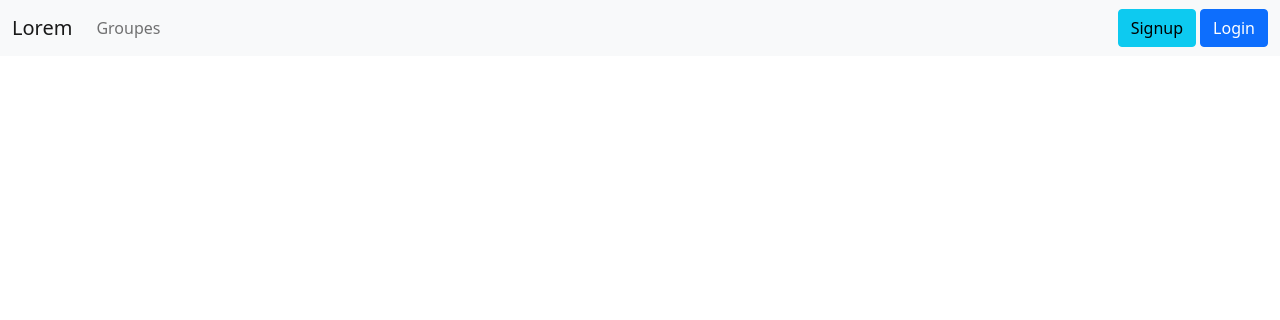
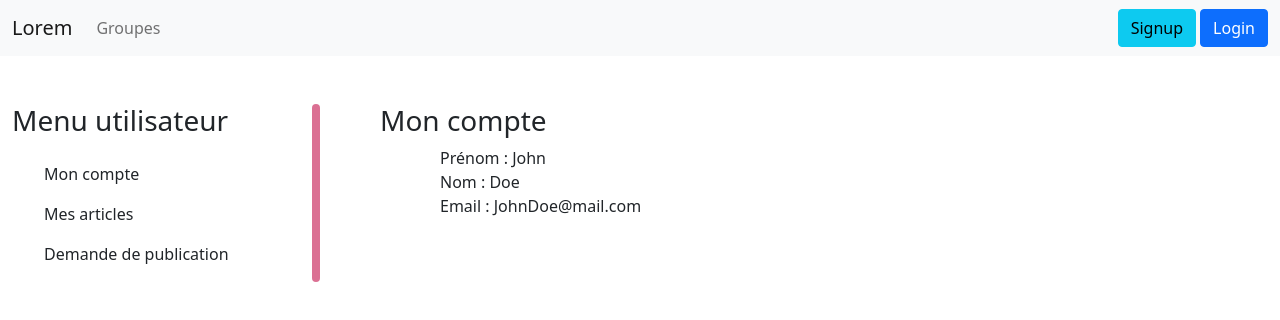
Before and after one commit to projet-technique-h3-2022/LoremFront, a Vue app: page /myAccount in a window 1280 px wide. Shown: the top 320 px of the page. Built offline with nearby package versions, Linux system fonts and the light colour scheme.

Commit message:
add: MyAccount page

```diff
--- /dev/null
+++ b/src/pages/MyAccount.vue
@@ -0,0 +1,54 @@
+<template>
+    <div class="MyAccount">
+        <div class="row mainRow">
+            <div class="col-md-3 leftContent">
+                <h3>Menu utilisateur</h3>
+                <ul>
+                    <li>Mon compte</li>
+                    <li>Mes articles</li>
+                    <li>Demande de publication</li>
+                </ul>
+                <div class="separator"></div>
+            </div>
+            <div class="col-md-7 ms-5">
+                <h3>Mon compte</h3>
+                <div class="row ms-5">
+                    <div class="userLastame">Prénom : John</div>
+                    <div class="userFirstame">Nom : Doe</div>
+                    <div class="userEmail">Email : JohnDoe@mail.com</div>
+                </div>
+            </div>
+        </div>
+    </div>
+</template>
+
+<style scoped>
+.mainRow {
+    margin-top: 3rem;
+}
+
+.mainRow ul {
+    margin-top: 1.5rem;
+    display: flex;
+    flex-flow: column nowrap;
+    gap: 1rem;
+}
+
+.mainRow li {
+    list-style-type: none;
+}
+
+.leftContent {
+    position: relative;
+}
+
+.separator {
+    position: absolute;
+    top: 0;
+    right: 0;
+    width: .5rem;
+    height: 100%;
+    border-radius: 5px;
+    background-color: palevioletred;
+}
+</style>
--- a/src/router/index.js
+++ b/src/router/index.js
@@ -1,8 +1,9 @@
 import { createRouter, createWebHistory } from 'vue-router'
 import Signup from '@/pages/Signup.vue'
-import Login from '@/pages/Login.vue'
+// import Login from '@/pages/Login.vue'
 import HomePage from '../pages/HomePage.vue'
 import ReadArticle from '../pages/ReadArticle.vue'
+import MyAccount from '../pages/MyAccount.vue'
 
 const router = createRouter({
   history: createWebHistory(),
@@ -22,6 +23,11 @@ const router = createRouter({
       name: 'readArticle',
       component: ReadArticle,
     },
+    {
+      path: "/myAccount",
+      name: 'myAccount',
+      component: MyAccount,
+    },
   ]
 })
 
```
